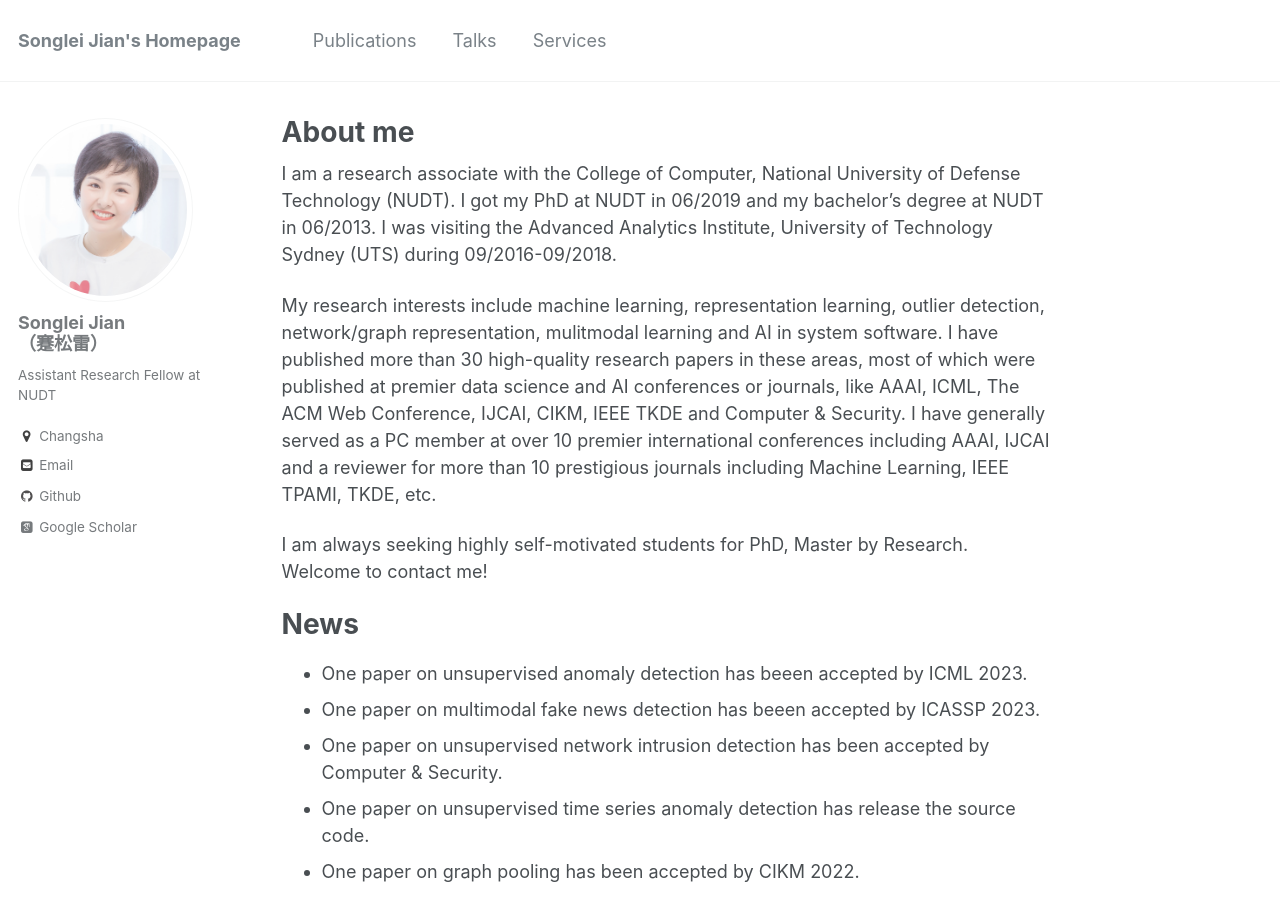
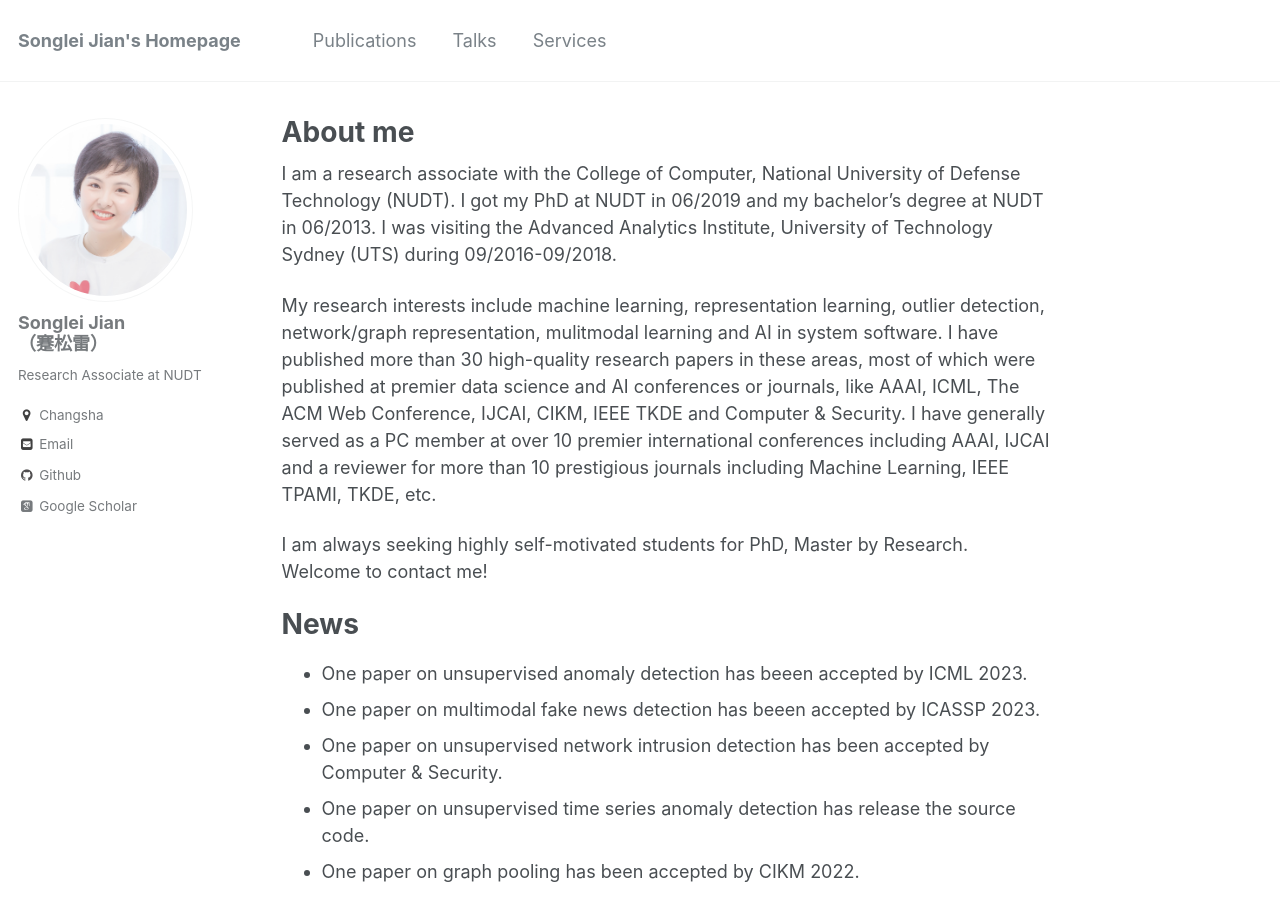
Before and after one commit to jiansonglei/jiansonglei.github.io, a Jekyll site: the page built from _pages/about.md, in a window 1280 px wide and 900 px high. Built offline with Jekyll 4.4.1, drawn with Linux system fonts in a browser that asks for light colours; some web fonts are replaced; a script that is not in the unit is left out.

Commit message:
Update _config.yml

```diff
--- a/_config.yml
+++ b/_config.yml
@@ -80,11 +80,11 @@ analytics:
 author:
   name             : "Songlei Jian<br/>（蹇松雷）"
   avatar           : "touxiangxin.jpg"
-  bio              : "Assistant Research Fellow at NUDT"
+  bio              : "Research Associate at NUDT"
   location         : "Changsha"
   employer         :
   googlescholar    : "https://scholar.google.com/citations?user=5O6bAuwAAAAJ"
-  email            : "jiansonglei@gmail.com"
+  email            : "jiansonglei@nudt.edu.cn"
   uri              :
   bitbucket        :
   codepen          :
```
